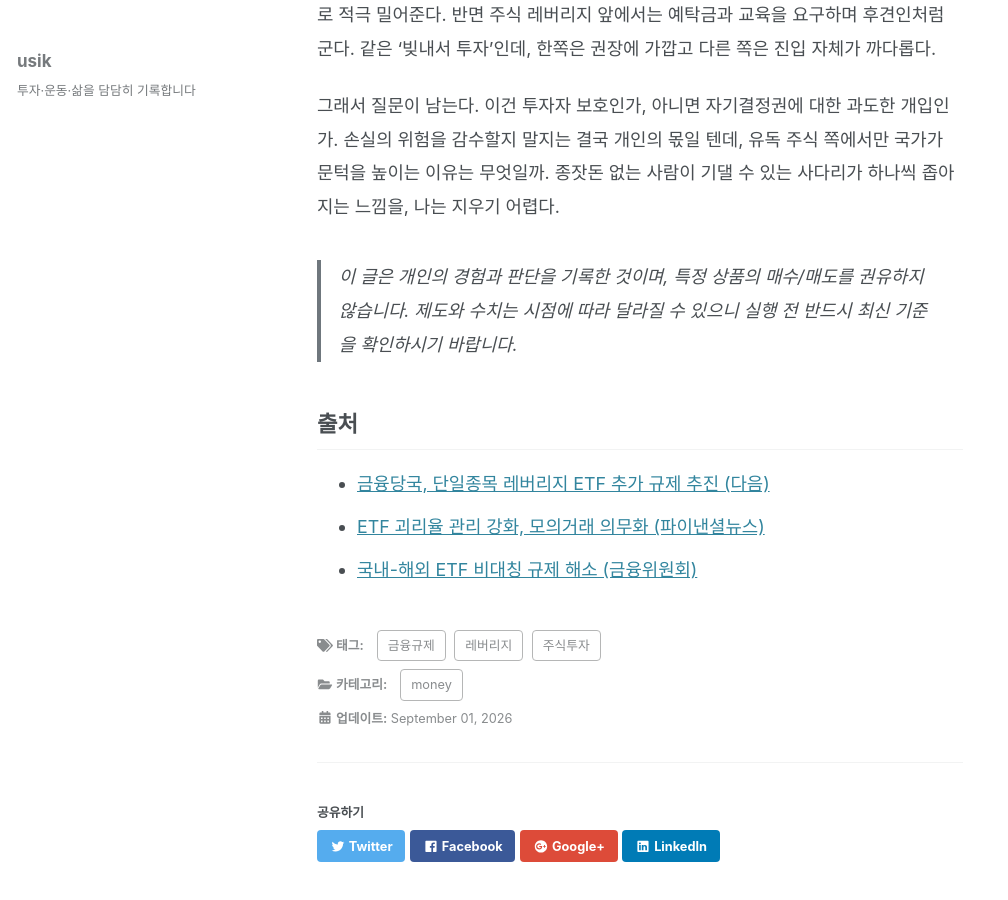
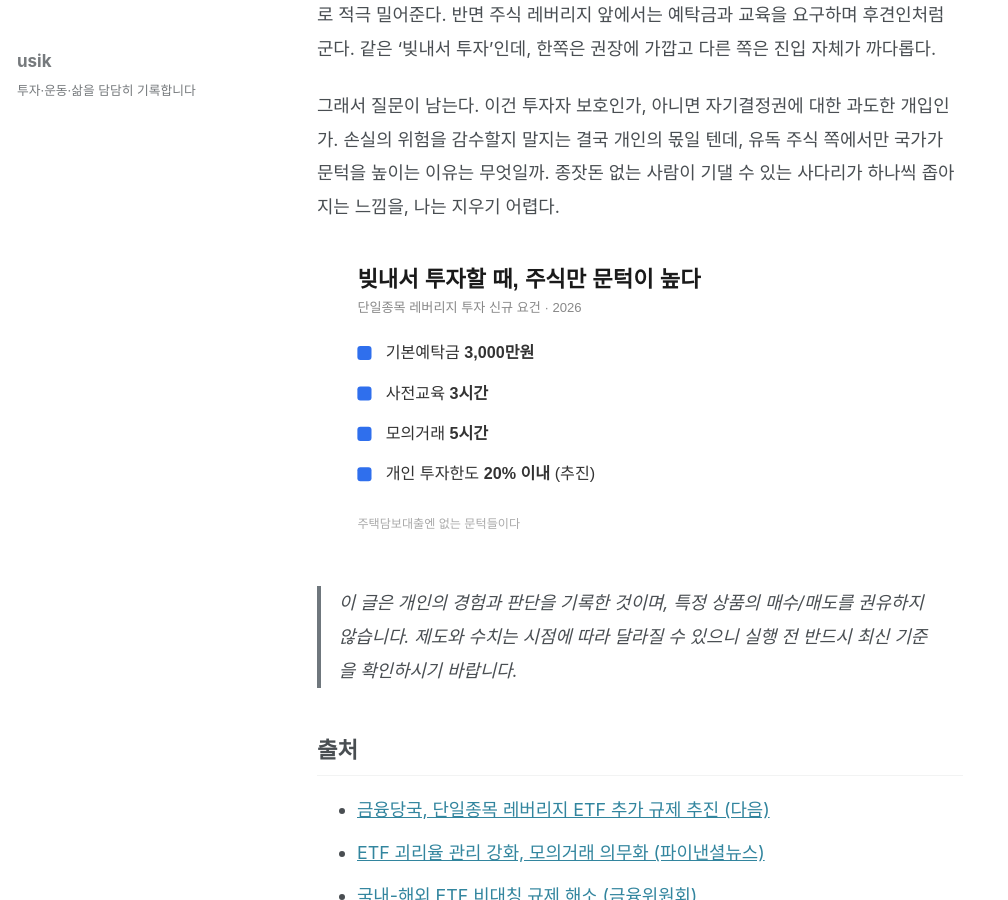
Before and after one commit to usik/usik.github.io, a Jekyll site: the page built from _posts/2026-09-01-leverage-regulation.md, in a window 1280 px wide and 900 px high, scrolled down 475 px. Shown: the whole window, without its empty margins (0-1008 px from the left). Built offline with Jekyll 4.4.1, drawn with Linux system fonts in a browser that asks for light colours; cached includes are drawn as plain includes; nearby versions of some CDN libraries; some web fonts are replaced.

Commit message:
이미지 추가: 레버리지 진입 문턱

```diff
--- a/_posts/2026-09-01-leverage-regulation.md
+++ b/_posts/2026-09-01-leverage-regulation.md
@@ -13,6 +13,8 @@ excerpt: "부동산 레버리지는 밀어주면서, 주식 레버리지는 후
 
 그래서 질문이 남는다. 이건 투자자 보호인가, 아니면 자기결정권에 대한 과도한 개입인가. 손실의 위험을 감수할지 말지는 결국 개인의 몫일 텐데, 유독 주식 쪽에서만 국가가 문턱을 높이는 이유는 무엇일까. 종잣돈 없는 사람이 기댈 수 있는 사다리가 하나씩 좁아지는 느낌을, 나는 지우기 어렵다.
 
+![레버리지 진입 문턱](/assets/images/leverage-barrier.svg)
+
 > 이 글은 개인의 경험과 판단을 기록한 것이며, 특정 상품의 매수/매도를 권유하지 않습니다. 제도와 수치는 시점에 따라 달라질 수 있으니 실행 전 반드시 최신 기준을 확인하시기 바랍니다.
 
 ## 출처
```
Also changed, not shown: assets/images/leverage-barrier.svg (added).
